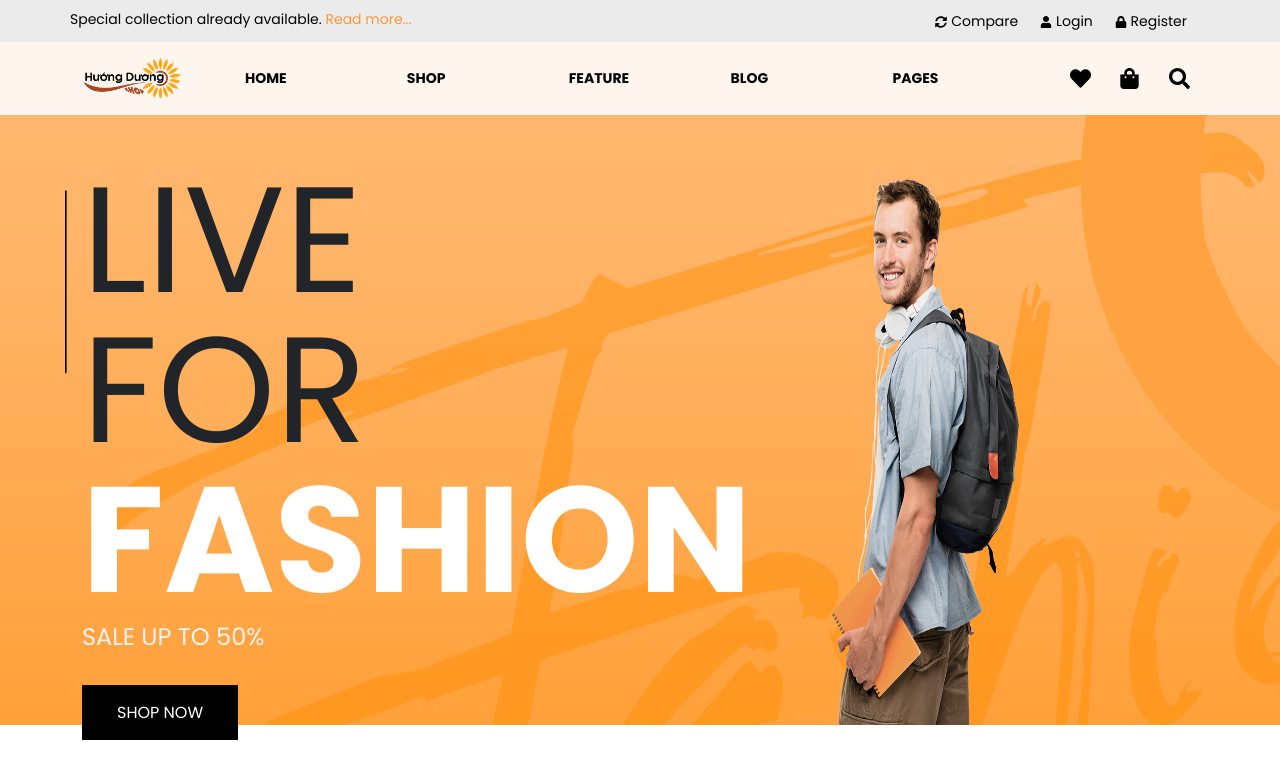
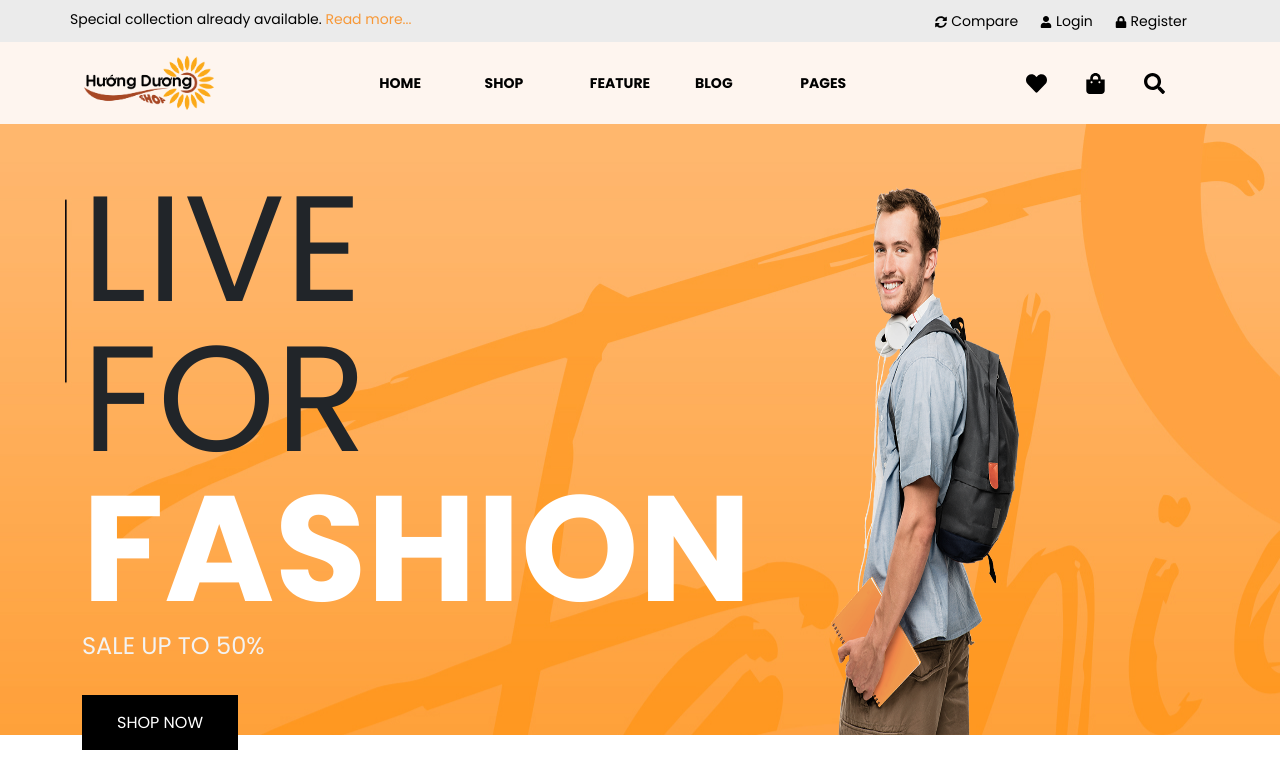
Before and after one commit to ngocnhat2k1/tttn, a React (Create React App) app in the folder client/: page / in a window 1280 px wide. Shown: the top 773 px of the page. Built offline with nearby package versions, Linux system fonts and the light colour scheme; no server answers.

Commit message:
fix width navbar

```diff
--- a/client/src/components/Header/NavBar/NavBar.css
+++ b/client/src/components/Header/NavBar/NavBar.css
@@ -70,7 +70,7 @@
     height: 100%;
     margin: 0%;
     justify-content: space-between;
-    width: 100%;
+    width: 50%;
 }
 
 .nav-item {
--- a/client/src/pages/Home.js
+++ b/client/src/pages/Home.js
@@ -1,6 +1,5 @@
 import React, { Component } from 'react';
 import '../App.css';
-import axios from 'axios';
 import Header from '../components/Header';
 import Footer from '../components/Footer';
 import GlobalStyles from '../components/GlobalStyles';
@@ -11,24 +10,17 @@ import OfferCountdown from '../components/OfferCountdown'
 import Banner from '../components/Banner'
 import HotProduct from '../components/HotProduct';
 class Home extends Component {
-  state = {
-    message: ''
-  };
 
-  componentDidMount() {
-    axios.get('/api/test')
-      .then(result => this.setState({ message: result.data.message }))
-  };
 
   render() {
     return (
       <GlobalStyles>
-        <div className="App" style={{padding: 0}}>
+        <div className="App" style={{ padding: 0 }}>
           <Header />
           <Banner />
-          <ProductIntroduction/>
+          <ProductIntroduction />
           <HotProduct />
-          <OfferCountdown/>
+          <OfferCountdown />
           <FacebookInfo />
           <Footer />
         </div>
```
Also changed, not shown: 8 other files (tests, documents, lock files or other folders).
